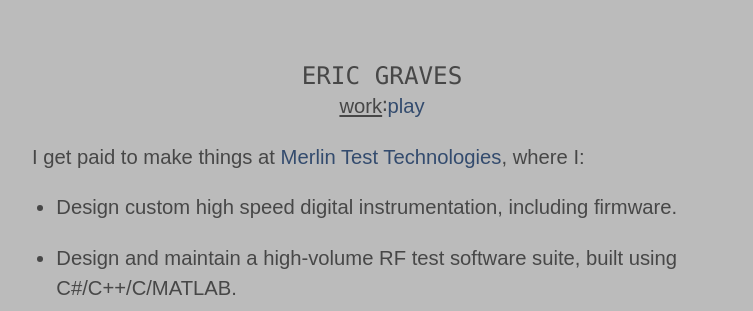
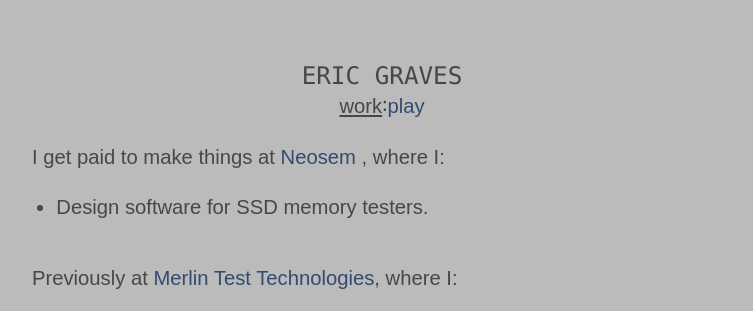
Before and after one commit to eridgraves/eridgraves.github.io, a plain HTML site: page index.html in a window 1280 px wide. Shown: the top 311 px of the page, without its empty margins (258-1011 px from the left). Drawn offline with Linux system fonts and the light colour scheme.

Commit message:
Update index.html

```diff
--- a/index.html
+++ b/index.html
@@ -25,7 +25,14 @@
     </sitemap>
 
     <div id="home">
-    <p>I get paid to make things at <a href="http://merlintest.com/">Merlin Test Technologies</a>, where I:</p>
+    <p>I get paid to make things at <a href="http://www.neosem.com/">Neosem </a>, where I:</p>
+       <ul class="posts">
+        <li>Design software for SSD memory testers.</li>
+      </ul>
+
+    </div>
+
+    <p>Previously at <a href="http://merlintest.com/">Merlin Test Technologies</a>, where I:</p>
 
       <ul class="posts">
         <li>Design custom high speed digital instrumentation, including firmware.</li>
```
